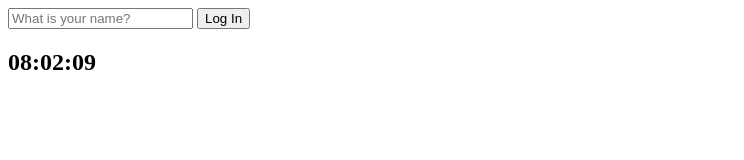
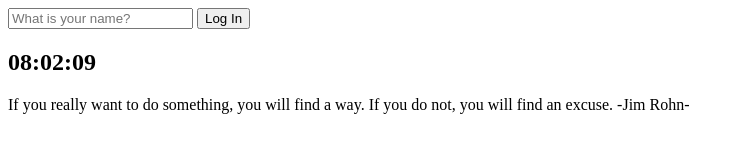
Before and after one commit to bishoe01/JS-Sandbox, a plain HTML site: page momentum/index.html in a window 1280 px wide. Shown: the whole page, without its empty margins (0-744 px from the left). Drawn offline with Linux system fonts and the light colour scheme.

Commit message:
Random quotes

```diff
--- a/momentum/index.html
+++ b/momentum/index.html
@@ -17,7 +17,12 @@
     </form>
     <h1 id="greeting" class="hidden"></h1>
     <h2 id="clock">00:00</h2>
+    <div id="quote">
+        <span></span>
+        <span></span>
+    </div>
     <script src="greetings.js"></script>
     <script src="clock.js"></script>
+    <script src="quote.js"></script>
 </body>
 </html>
--- /dev/null
+++ b/momentum/quote.js
@@ -0,0 +1,51 @@
+const quotes = [
+    {
+    quote: 'I never dreamed about success, I worked for it',
+    author: 'Estee Lauder'
+    },
+    {
+    quote: 'Do not try to be original, just try to be good.',
+    author: 'Paul Rand'
+    },
+    {
+    quote: 'Do not be afraid to give up the good to go for the great',
+    author: 'John D. Rockefeller'
+    },
+    {
+    quote: 'If you cannot fly then run. If you cannot run, then walk. And if you cannot walk, then crawl, but whatever you do, you have to keep moving forward.',
+    author: 'Martin Luther King Jr.'
+    },
+    {
+    quote: 'Our greatest weakness lies in giving up. The most certain way to succeed is always to try just one more time.',
+    author: 'Thomas Edison'
+    },
+    {
+    quote: 'The fastest way to change yourself is to hang out with people who are already the way you want to be',
+    author: 'REid Hoffman'
+    },
+    {
+    quote: 'Money is like gasoline during a road trip. You do not want to run out of gas on your trip, but you are not doing a tour of gas stations',
+    author: 'Tim O Reilly'
+    },
+    {
+    quote: 'Some people dream of success, while other people get up every morning and make it happen',
+    author: 'Wayne Huizenga'
+    },
+    {
+    quote: 'The only thing worse than starting something and falling.. is not starting something',
+    author: 'SEth Godin'
+    },
+    {
+    quote: 'If you really want to do something, you will find a way. If you do not, you will find an excuse.',
+    author: 'Jim Rohn'
+    },
+    ];
+
+const quote = document.querySelector("#quote span:first-child");
+const author = document.querySelector("#quote span:last-child");
+
+const todaysQuotes =  quotes[Math.floor(Math.random() * quotes.length)];
+
+
+quote.innerHTML = todaysQuotes.quote;
+author.innerHTML = `-${todaysQuotes.author}-`;
```
Also changed, not shown: momentum/clock.js (line endings or trailing spaces).
